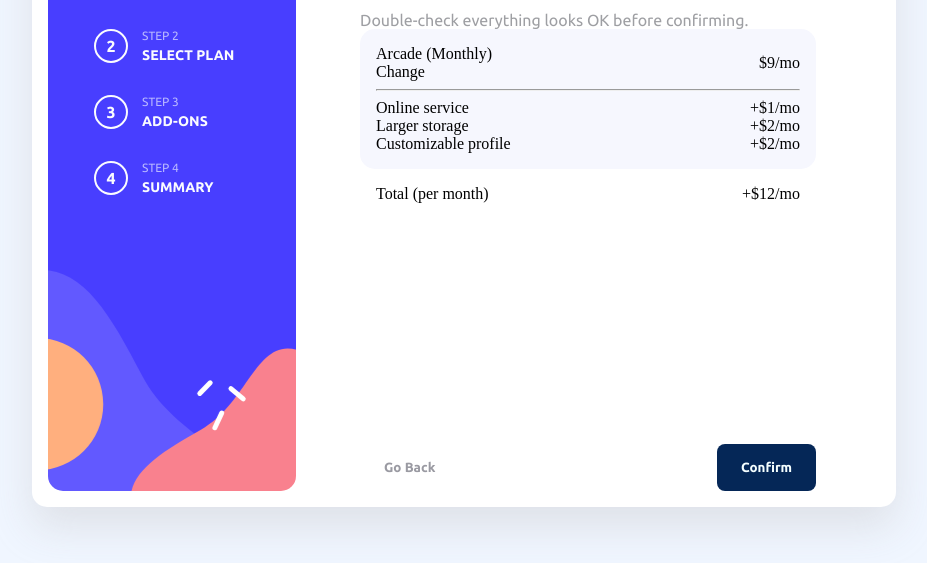
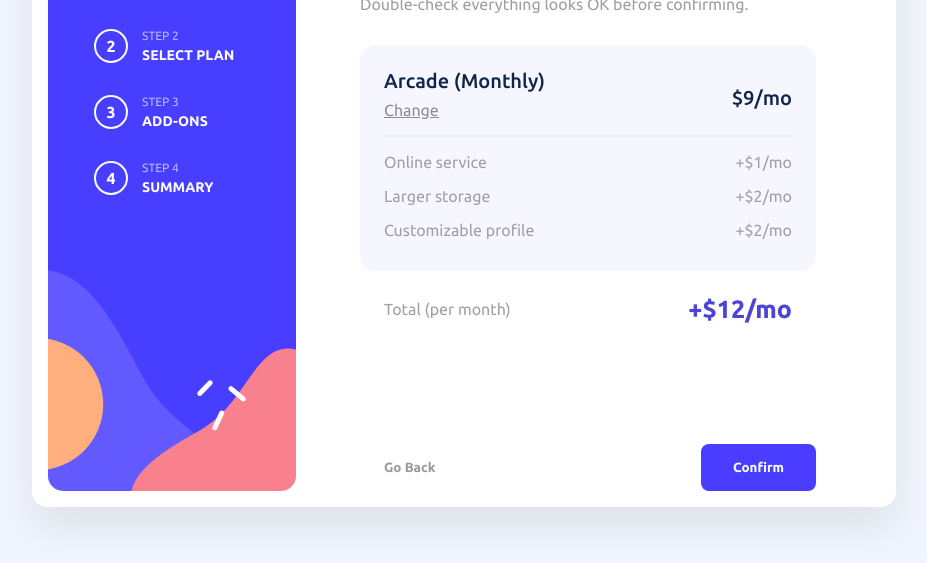
Before and after one commit to T-Induwara/Multi-Step-Form, a plain HTML site: page index.html in a window 1280 px wide. Shown: the part 189-752 px from the top of the page, without its empty margins (176-1103 px from the left). Drawn offline with Linux system fonts and the light colour scheme.

Commit message:
Completed css part for summary section on desktop devices

```diff
--- a/css/style.css
+++ b/css/style.css
@@ -107,7 +107,7 @@ form{
 .form-desc{
     font-family: UbuntuRegular;
     color:hsl(230, 3%, 63%);
-    margin:-1rem 0rem 1rem 0rem;
+    margin:-1rem 0rem 1rem 0rem !important;
 }
 .frm-label,.frm-err-msgs{
     font-size:14px;
@@ -510,15 +510,20 @@ form{
     }
     /*CSS for summary container*/
     .summary-container{
+        font-family: UbuntuRegular;
+        color:hsl(240, 5%, 64%);
         height:100%;
         display:flex;
         flex-direction:column;
         align-items:center;
         justify-content: space-between;
     }
+    .summary-outer-container{
+        margin-top:2rem;
+    }
     .summary-inner-container{
         background-color:hsl(230, 75%, 98%);
-        padding:1rem;
+        padding:1.5rem;
         border-radius:15px;
     }
     .summary-top-txt,.summary-addon,.summary-bottom-txt{
@@ -528,7 +533,7 @@ form{
         justify-content:space-between;
     }
     .summary-bottom-txt{
-        padding:1rem;
+        padding:1.5rem;
     }
     .s-top-left,.summary-mid-txt{
         display:flex;
@@ -549,9 +554,43 @@ form{
         justify-content:start;
     }
     .summary-container p{
-        margin:0 !important;
+        margin:0;
+    }
+    .summary-hr{
+        border:1px solid hsl(230, 19%, 94%);
+        margin:0.5rem 0rem !important;
     }
     .summary-addon{
         width:100%;
+        margin:0.5rem 0rem !important;
+    }
+    .s-top-plan-time p,.s-top-right p{
+        font-family: UbuntuMedium;
+        color:hsl(216, 66%, 17%);
+        font-size:20px;
+    }
+    .s-top-plan-change{
+        text-decoration:underline;
+    }
+    .sum-bottom-right{
+        font-family: UbuntuBold;
+        font-size:25px;
+        color:hsl(243, 62%, 55%);
+    }
+    .s-top-plan-change{
+        color:hsl(240, 5%, 57%);
+        margin:0.5rem 0rem !important;
+    }
+    .s-top-plan-change:hover{
+        cursor:pointer;
+    }
+    .confirm-btn{
+        background-color: hsl(244, 100%, 62%);
+        padding:1rem 2rem !important;
+        transition: 0.6s;
+    }
+    .confirm-btn:hover{
+        background-color: hsl(244, 100%, 67%);
+        transition: 0.6s;
     }
 }
--- a/index.html
+++ b/index.html
@@ -250,7 +250,7 @@
                     </div>
                     <div class="multi-bottom-row">
                         <button class="b-r-left-btn" id="summary-back-btn">Go Back</button>
-                        <button class="b-r-right-btn" id="summary-next-btn">Confirm</button>
+                        <button class="b-r-right-btn confirm-btn" id="summary-confirm-btn">Confirm</button>
                     </div>
                 </div>
                 <div class="thnx-container"></div>
```
